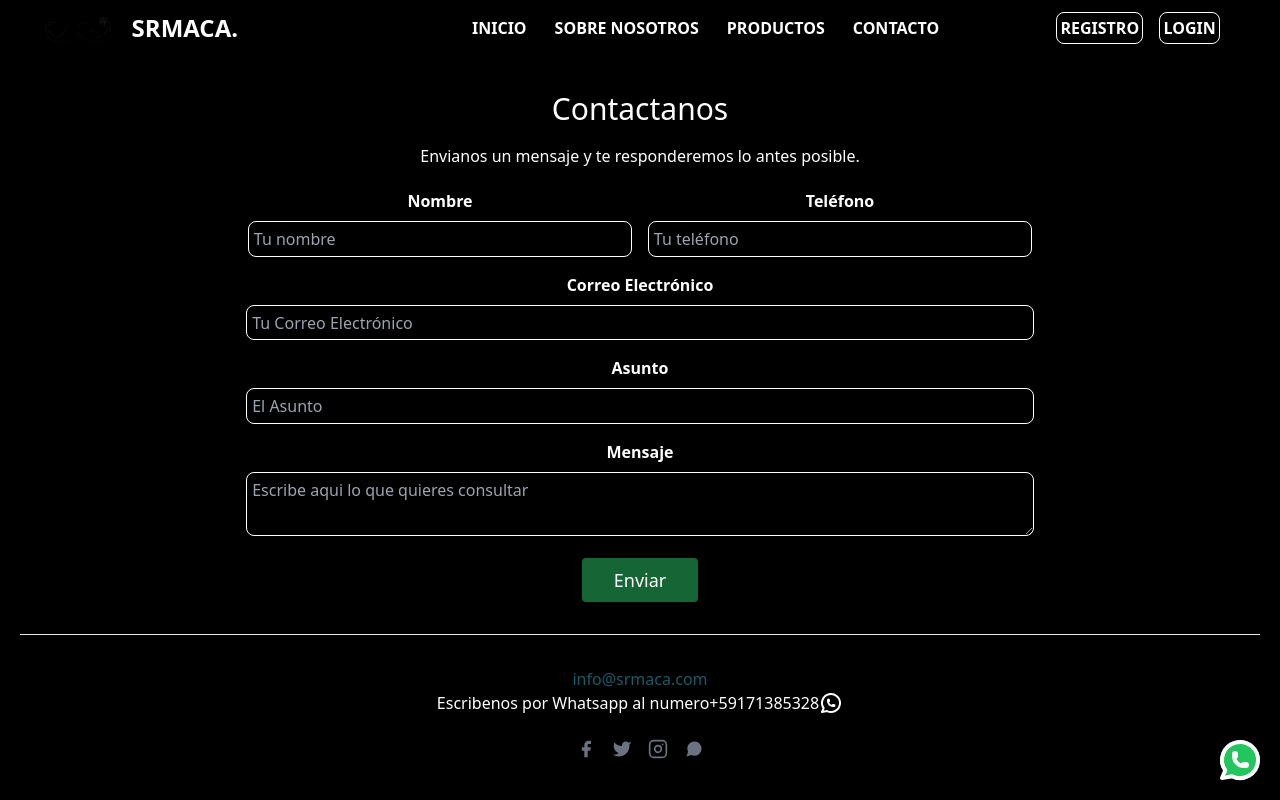
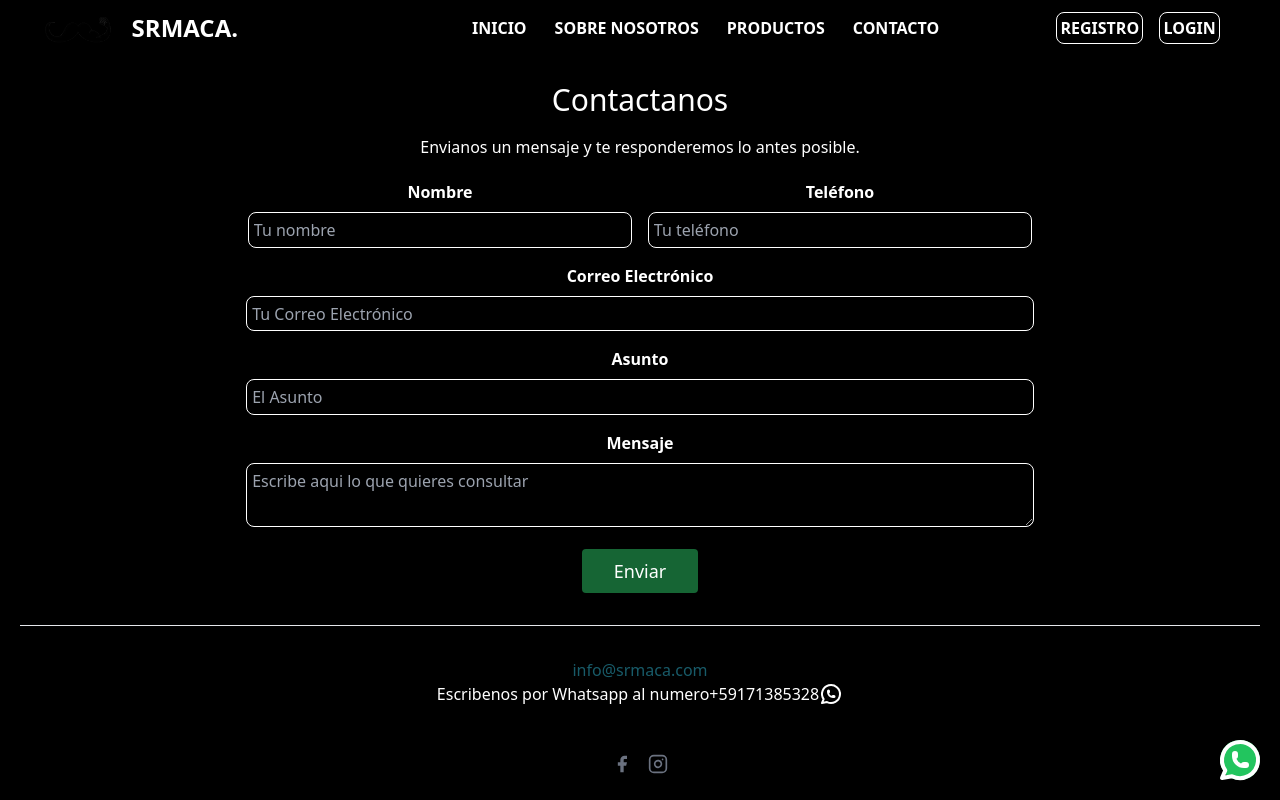
Before and after one commit to awa-hc/srmaca, a React (Create React App) app in the folder app/: page /contact in a window 1280 px wide. Built offline with nearby package versions, Linux system fonts and the light colour scheme.

Commit message:
rrss pointer
update contact footer rrss pointer

```diff
--- a/app/src/pages/ContactPage.jsx
+++ b/app/src/pages/ContactPage.jsx
@@ -222,7 +222,12 @@ function Contact() {
 
           <br />
           <span className="inline-flex">
-            <p className="text-gray-500">
+            <p className="text-gray-500 hover:scale-125 hover:text-blue-600 transition-all duration-100 ease-in-out">
+              <a
+                href="https://www.facebook.com/invictusnutritionscz"
+                target="_blank"
+                className="ml-4 text-inherit"
+              >
                 <svg
                   fill="currentColor"
                   strokeLinecap="round"
@@ -233,20 +238,15 @@ function Contact() {
                 >
                   <path d="M18 2h-3a5 5 0 00-5 5v3H7v4h3v8h4v-8h3l1-4h-4V7a1 1 0 011-1h3z"></path>
                 </svg>
+              </a>
             </p>
-            <p className="ml-4 text-gray-500">
-              <svg
-                fill="currentColor"
-                strokeLinecap="round"
-                strokeLinejoin="round"
-                strokeWidth="2"
-                className="w-5 h-5"
-                viewBox="0 0 24 24"
+
+            <p className="ml-4 text-gray-500 hover:scale-125 hover:text-pink-500 transition-all duration-100 ease-in-out">
+              <a
+                href="https://www.instagram.com/srmaca_scz/?hl=es-la"
+                target="_blank"
+                className="ml-4 text-inherit"
               >
-                <path d="M23 3a10.9 10.9 0 01-3.14 1.53 4.48 4.48 0 00-7.86 3v1A10.66 10.66 0 013 4s-4 9 5 13a11.64 11.64 0 01-7 2c9 5 20 0 20-11.5a4.5 4.5 0 00-.08-.83A7.72 7.72 0 0023 3z"></path>
-              </svg>
-            </p>
-            <p className="ml-4 text-gray-500">
                 <svg
                   fill="none"
                   stroke="currentColor"
@@ -259,8 +259,10 @@ function Contact() {
                   <rect width="20" height="20" x="2" y="2" rx="5" ry="5"></rect>
                   <path d="M16 11.37A4 4 0 1112.63 8 4 4 0 0116 11.37zm1.5-4.87h.01"></path>
                 </svg>
+              </a>
             </p>
-            <p className="ml-4 text-gray-500">
+            {/* <p className="ml-4 text-gray-500">
+              ss
               <svg
                 fill="currentColor"
                 strokeLinecap="round"
@@ -271,7 +273,7 @@ function Contact() {
               >
                 <path d="M21 11.5a8.38 8.38 0 01-.9 3.8 8.5 8.5 0 01-7.6 4.7 8.38 8.38 0 01-3.8-.9L3 21l1.9-5.7a8.38 8.38 0 01-.9-3.8 8.5 8.5 0 014.7-7.6 8.38 8.38 0 013.8-.9h.5a8.48 8.48 0 018 8v.5z"></path>
               </svg>
-            </p>
+            </p> */}
           </span>
         </div>
       </div>
```
Lines whose indentation alone changed are shown as unchanged.
